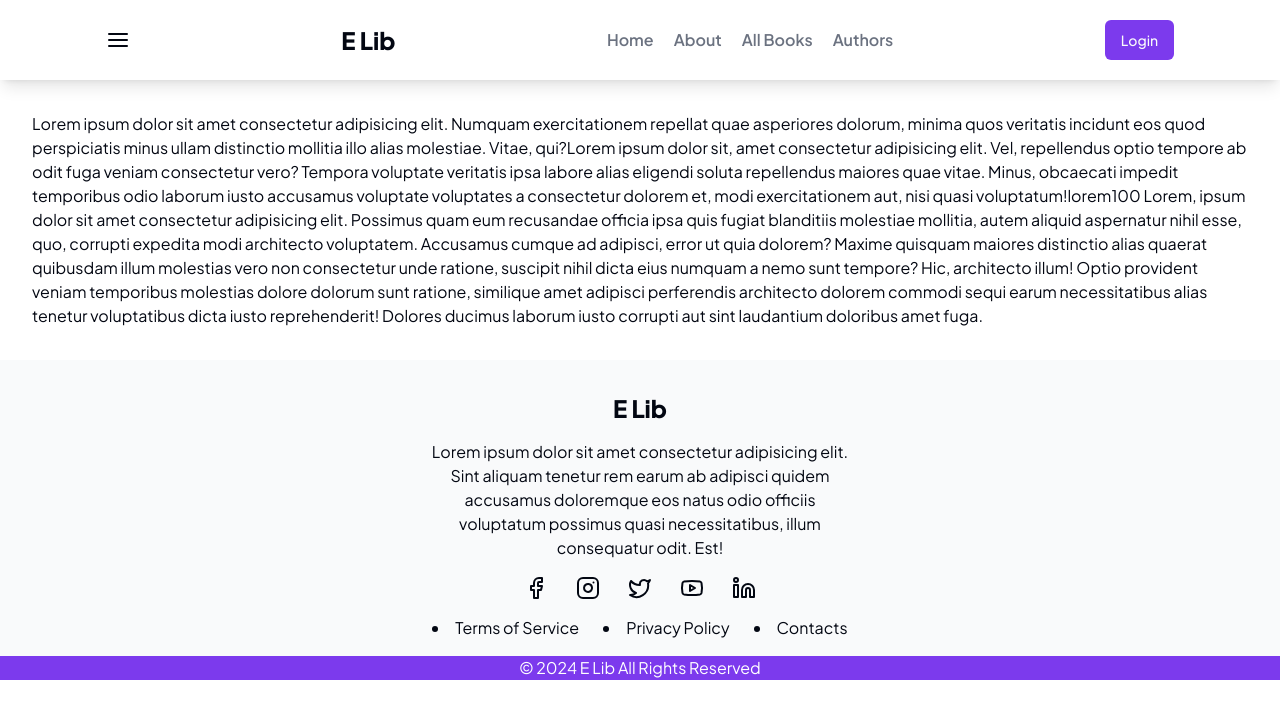
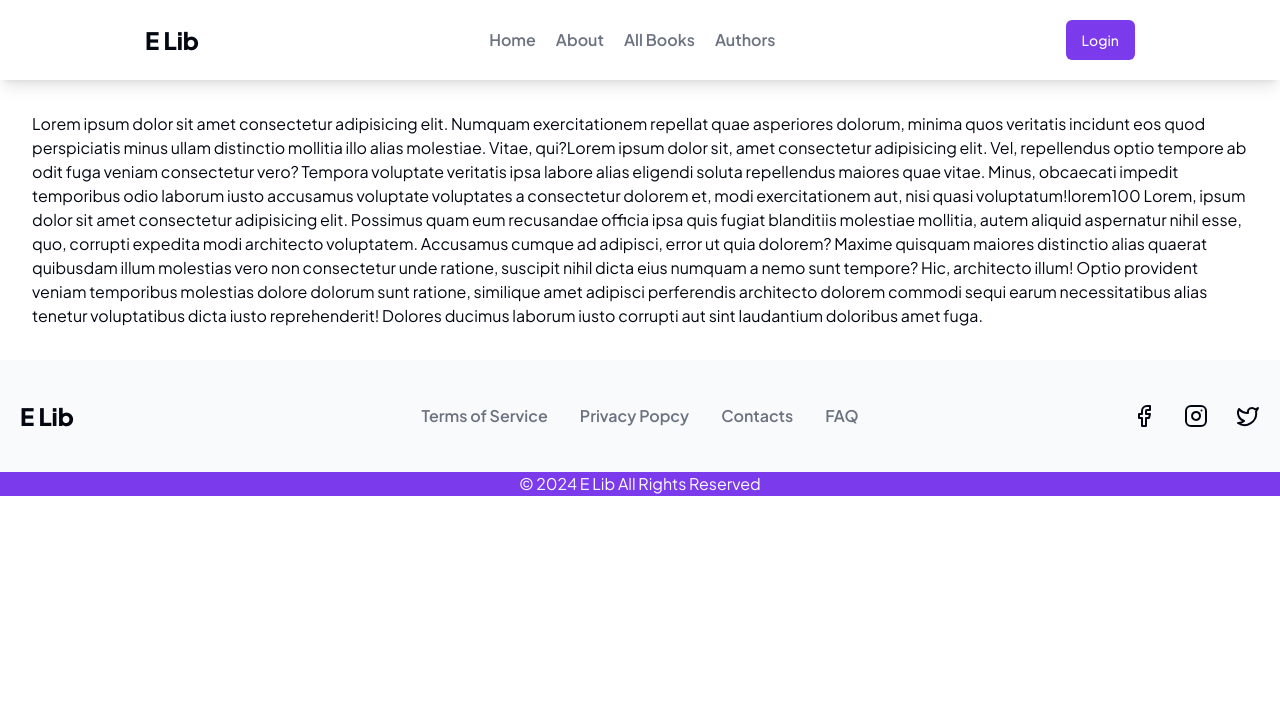
Before and after one commit to sakib-xrz/e_lib-client, a Next.js app: page / in a window 1280 px wide. Shown: the top 718 px of the page. Built offline with nearby package versions, Linux system fonts and the light colour scheme.

Commit message:
Chnage footer design with grid

```diff
--- a/components/Footer.jsx
+++ b/components/Footer.jsx
@@ -1,23 +1,21 @@
-import {
-  FacebookIcon,
-  Instagram,
-  Linkedin,
-  Twitter,
-  Youtube,
-} from "lucide-react";
+import { FacebookIcon, Instagram, Twitter } from "lucide-react";
 import React from "react";
 
 const Footer = () => {
   return (
-    <div className="text-center bg-destructive-foreground">
-      <h2 className="font-black text-2xl pt-8">E Lib</h2>
-      <p className="w-1/3 mx-auto py-4">
-        Lorem ipsum dolor sit amet consectetur adipisicing elit. Sint aliquam
-        tenetur rem earum ab adipisci quidem accusamus doloremque eos natus odio
-        officiis voluptatum possimus quasi necessitatibus, illum consequatur
-        odit. Est!
-      </p>
-      <div className="flex gap-7 justify-center items-center pb-4">
+    <div className=" ">
+      <div className="grid md:grid-cols-12 grid-cols-1 items-center bg-destructive-foreground py-10 px-5 space-y-6 md:space-y-0">
+        <h2 className="font-black text-2xl text-center md:text-left col-span-12 md:col-span-2">
+          E Lib
+        </h2>
+
+        <div className="text-muted-foreground font-semibold flex whitespace-nowrap gap-4 lg:gap-8 justify-center flex-wrap col-span-12 md:col-span-8">
+          <p>Terms of Service</p>
+          <p>Privacy Popcy</p>
+          <p>Contacts</p>
+          <p>FAQ</p>
+        </div>
+        <div className="flex gap-7 md:justify-end justify-center items-center col-span-12 md:col-span-2">
           <p>
             <FacebookIcon />
           </p>
@@ -27,18 +25,7 @@ const Footer = () => {
           <p>
             <Twitter />
           </p>
-        <p>
-          <Youtube />
-        </p>
-
-        <p>
-          <Linkedin />
-        </p>
         </div>
-      <div className=" flex gap-6 pb-4 justify-center">
-        <li>Terms of Service</li>
-        <li>Privacy Policy</li>
-        <li>Contacts</li>
       </div>
       <div className=" text-center px-4 bg-primary text-white">
         {" "}
--- a/components/Navbar.jsx
+++ b/components/Navbar.jsx
@@ -11,10 +11,12 @@ const Navbar = () => {
   return (
     <>
       <div className="flex justify-around items-center py-5 shadow-lg">
-        <AlignJustify onClick={() => setDrawerOpen(true)} />
+        <div className="md:hidden">
+          <AlignJustify onClick={() => setDrawerOpen(true)} />
+        </div>
 
         <h2 className="font-black text-2xl">E Lib</h2>
-        <div className="list-none md:flex gap-5 font-semibold text-muted-foreground xs:hidden ">
+        <div className="list-none md:flex gap-5 font-semibold text-muted-foreground hidden ">
           <li>Home</li>
           <li>About</li>
           <li>All Books</li>
@@ -29,7 +31,12 @@ const Navbar = () => {
         title={"Test Right Side Drawer"}
         side="left"
       >
-        This is test drawer
+        <div className="list-none flex-col space-y-5 pl-5 font-semibold ">
+          <li>Home</li>
+          <li>About</li>
+          <li>All Books</li>
+          <li>Authors</li>
+        </div>
       </Drawer>
     </>
   );
```
Lines whose indentation alone changed are shown as unchanged.
